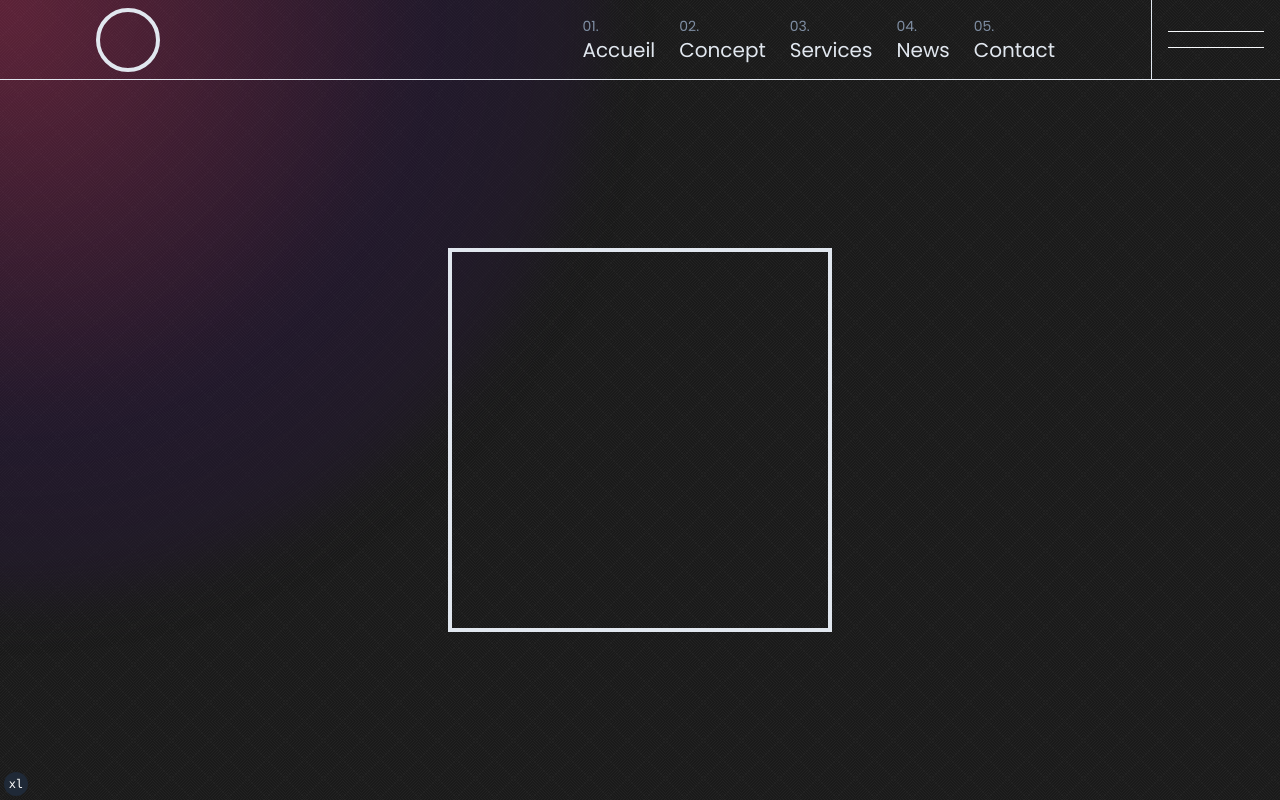
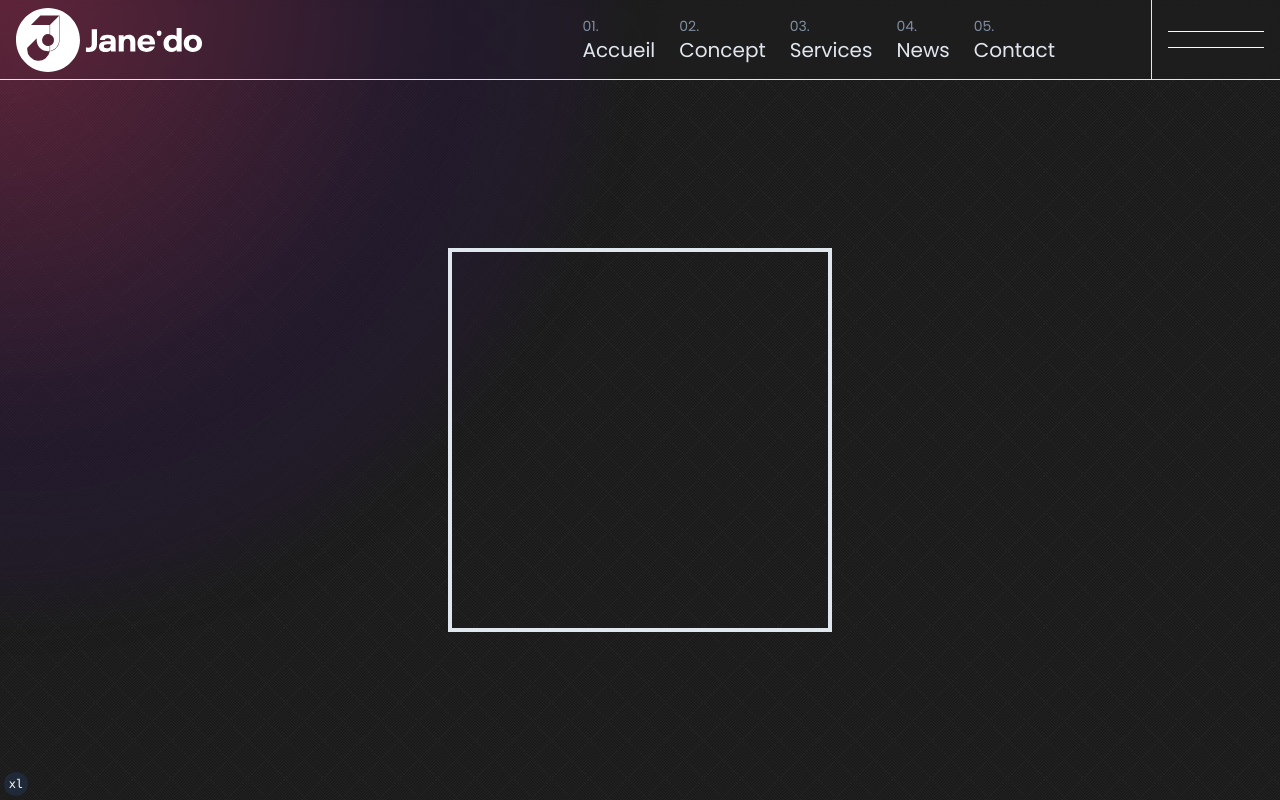
Before and after one commit to t-rosa/temp_www.janedoagency.com, a Next.js app: page /contact in a window 1280 px wide. Shown: the top 800 px of the page. Built offline with nearby package versions, Linux system fonts and the light colour scheme.

Commit message:
feat: add header logo and blurry background

```diff
--- a/src/app/(marketing)/layout.tsx
+++ b/src/app/(marketing)/layout.tsx
@@ -8,6 +8,7 @@ import { PropsWithChildren, useState } from "react";
 import { SOCIALS } from "@/lib/socials";
 import { TERMS } from "@/lib/terms";
 import jane_do_svg from "@/images/jane-do.svg";
+import jane_do_text_svg from "@/images/jane-do-text.svg";
 import vinyl_png from "@/images/vinyl/vinyl.png";
 import currentVinylLabel from "@/images/vinyl/home.svg";
 import { RadialGradient } from "@/components/radial-gradient";
@@ -86,17 +87,24 @@ export default function RootLayout({ children }: PropsWithChildren) {
           />
         </aside>
       </nav>
-      <header className="fixed z-10 flex h-20 w-full items-center justify-between border-b">
+      <header className="fixed z-10 flex h-20 w-full items-center justify-between border-b bg-opacity-10 backdrop-blur-sm">
         <nav className="flex w-full items-center justify-between">
           <Link
+            onClick={close}
             href="/"
-            className="
-            ml-8 block h-16 w-16 rounded-full border-4
-            lg:ml-16
-            xl:ml-24
-            2xl:ml-32
-            "
-          />
+            className="flex items-center space-x-1 pl-4"
+          >
+            <Image
+              src={jane_do_svg}
+              alt="Pictrogramme"
+              className="transition-transform duration-500 hover:rotate-[360deg] hover:ease-in-out"
+            />
+            <Image
+              src={jane_do_text_svg}
+              alt="Jane Do"
+              className="hidden lg:block"
+            />
+          </Link>
           <ul
             data-is-open={isOpen}
             className="mr-16 hidden gap-6 text-xl data-[is-open='true']:hidden lg:flex xl:mr-24 2xl:mr-32"
@@ -151,7 +159,7 @@ export default function RootLayout({ children }: PropsWithChildren) {
         "
       >
         <nav className="space-y-3">
-          <h2 className="scroll-m-20 border-b text-2xl font-semibold tracking-tight transition-colors first:mt-0">
+          <h2 className="w-fit scroll-m-20 border-b text-2xl font-semibold tracking-tight transition-colors first:mt-0">
             Services
           </h2>
           <ul>
```
